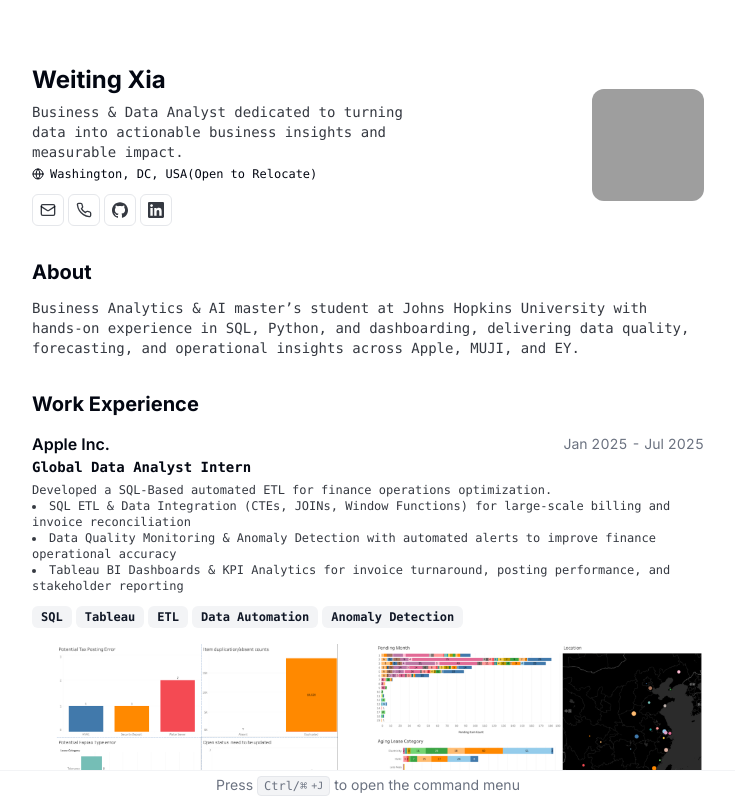
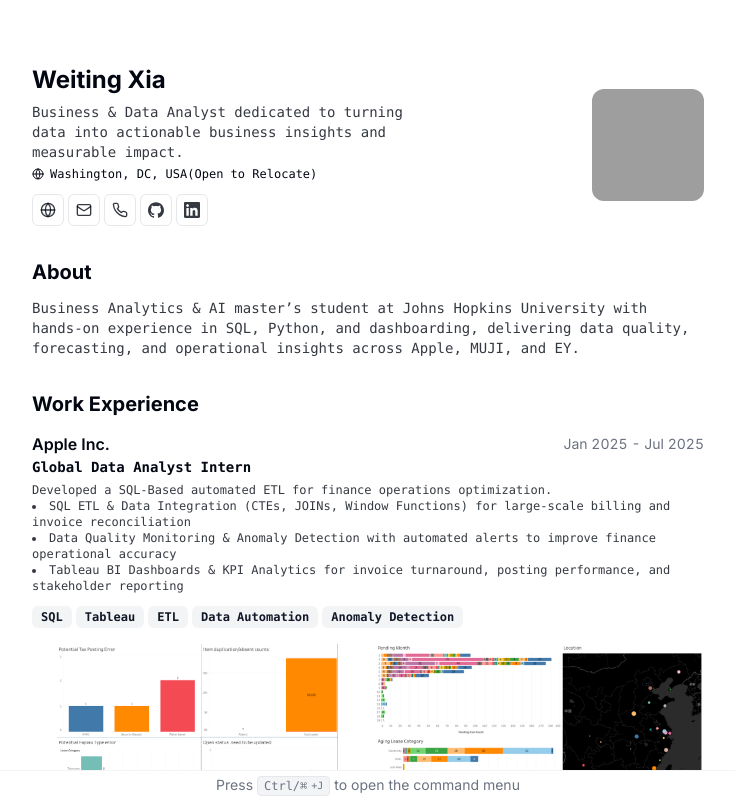
Before and after one commit to Weiting-Xia/Portfolio-Website, a Next.js app: page / in a window 1280 px wide. Shown: the top 798 px of the page, without its empty margins (272-1007 px from the left). Built offline with nearby package versions, Linux system fonts and the light colour scheme; grey boxes are pictures that could not be loaded.

Commit message:
Fix resume data and build

```diff
--- a/src/data/resume-data.tsx
+++ b/src/data/resume-data.tsx
@@ -5,6 +5,7 @@ export const RESUME_DATA: ResumeData = {
   initials: "WX",
   location: "Washington, DC, USA(Open to Relocate)",
   locationLink: "https://www.google.com/maps/place/Washingtondc",
+  personalWebsiteUrl: "https://github.com/Weiting-Xia?tab=repositories",
   about: "Business & Data Analyst dedicated to turning data into actionable business insights and measurable impact.",
   summary: (
     <>
--- a/src/lib/types.ts
+++ b/src/lib/types.ts
@@ -36,6 +36,7 @@ export interface ResumeData {
     start: string;
     end: string | null;
     description: string | React.ReactNode;
+    images?: string[];
   }>;
   skills: string[];
   projects: Array<{
```
